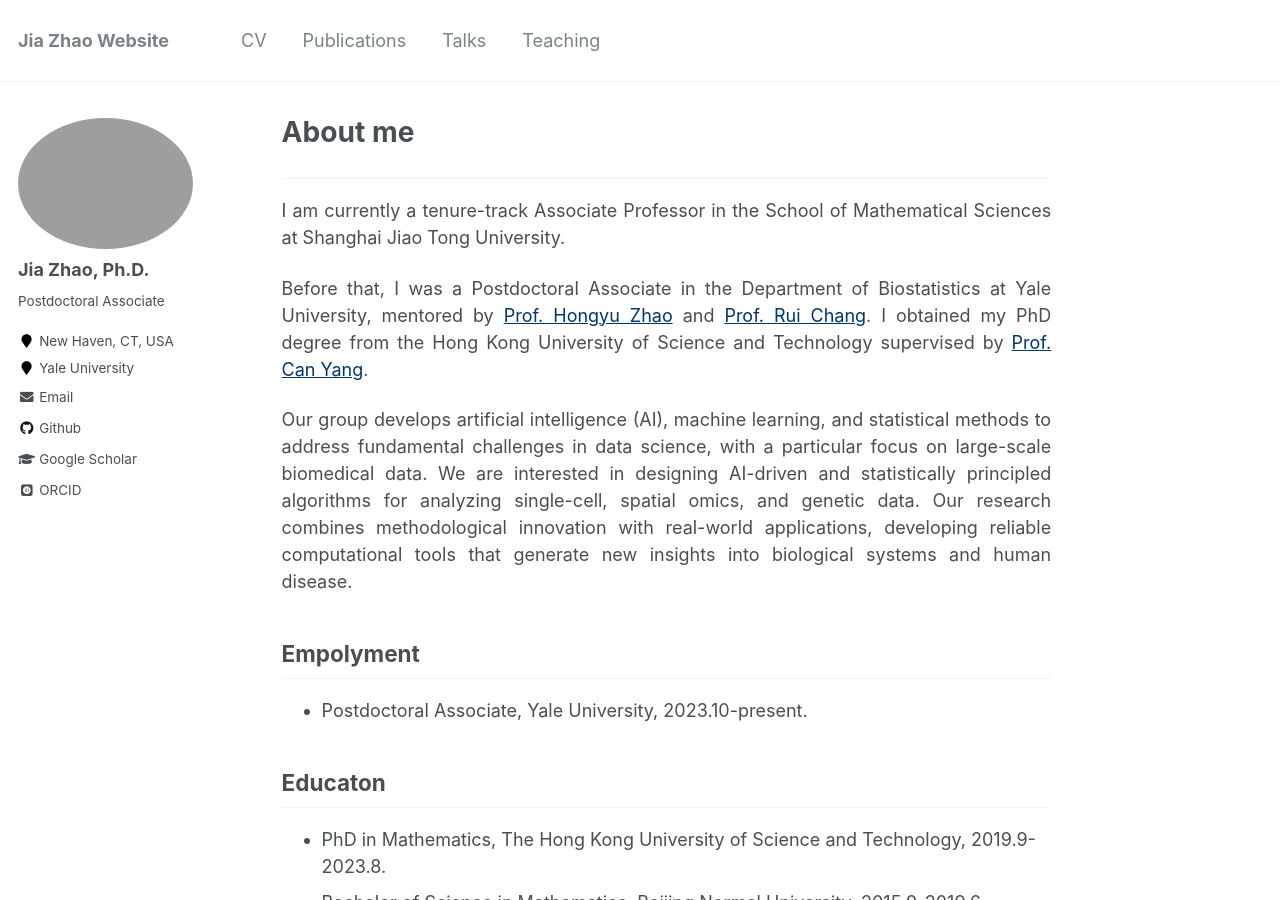
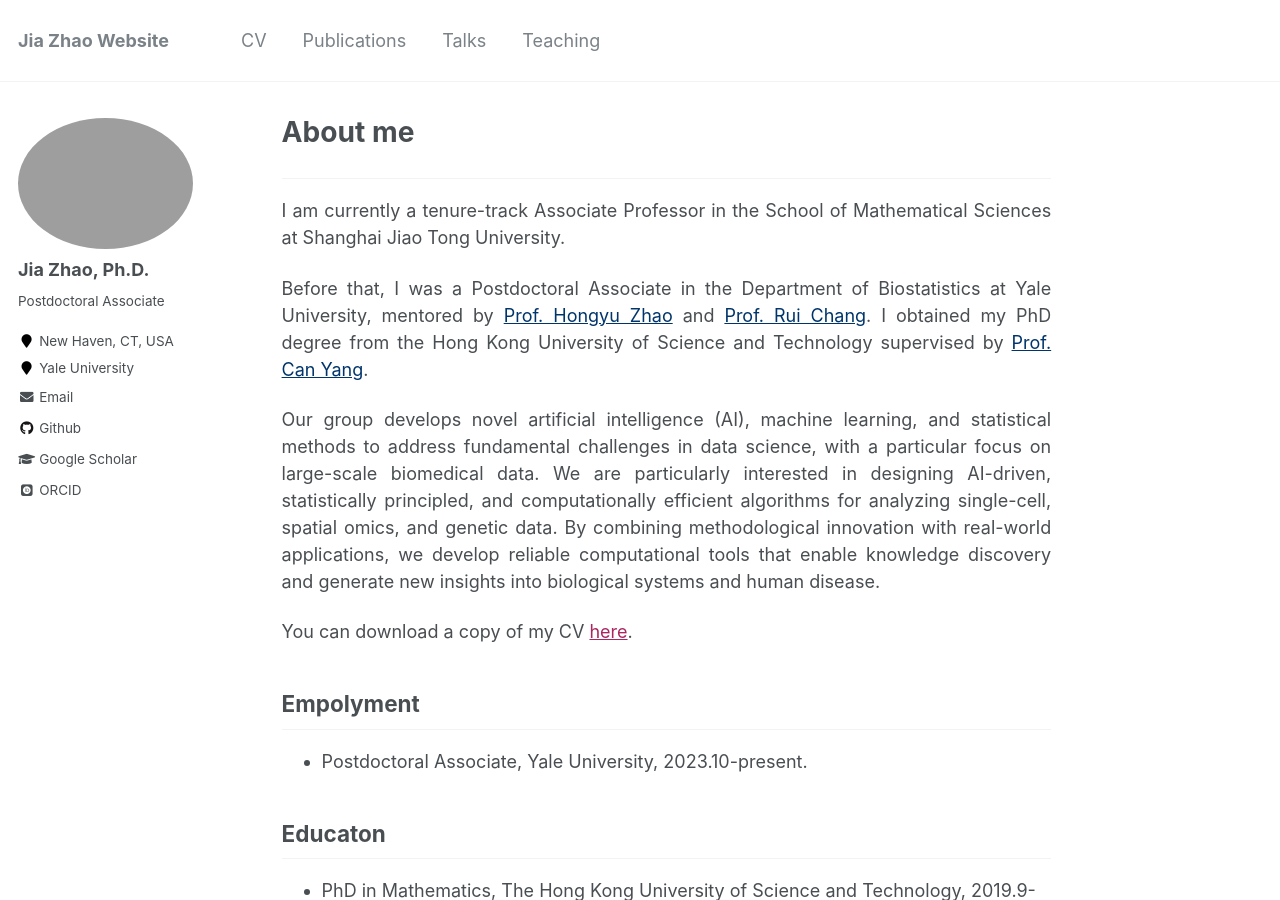
Before and after one commit to jiazhao97/jiazhao97.github.io, a Jekyll site: the page built from _pages/about.md, in a window 1280 px wide and 900 px high. Built offline with Jekyll 4.4.1, drawn with Linux system fonts in a browser that asks for light colours; some web fonts are replaced.

Commit message:
Update about.md

```diff
--- a/_pages/about.md
+++ b/_pages/about.md
@@ -20,9 +20,10 @@ Before that, I was a Postdoctoral Associate in the Department of Biostatistics a
 </p>
 
 <p style="text-align: justify">
-Our group develops artificial intelligence (AI), machine learning, and statistical methods to address fundamental challenges in data science, with a particular focus on large-scale biomedical data. We are interested in designing AI-driven and statistically principled algorithms for analyzing single-cell, spatial omics, and genetic data. Our research combines methodological innovation with real-world applications, developing reliable computational tools that generate new insights into biological systems and human disease.
+Our group develops novel artificial intelligence (AI), machine learning, and statistical methods to address fundamental challenges in data science, with a particular focus on large-scale biomedical data. We are particularly interested in designing AI-driven, statistically principled, and computationally efficient algorithms for analyzing single-cell, spatial omics, and genetic data. By combining methodological innovation with real-world applications, we develop reliable computational tools that enable knowledge discovery and generate new insights into biological systems and human disease.
 </p>
 
+You can download a copy of my CV [here](/files/cv.Jia.Zhao.20260716.pdf).
 
 Empolyment
 ------
```
